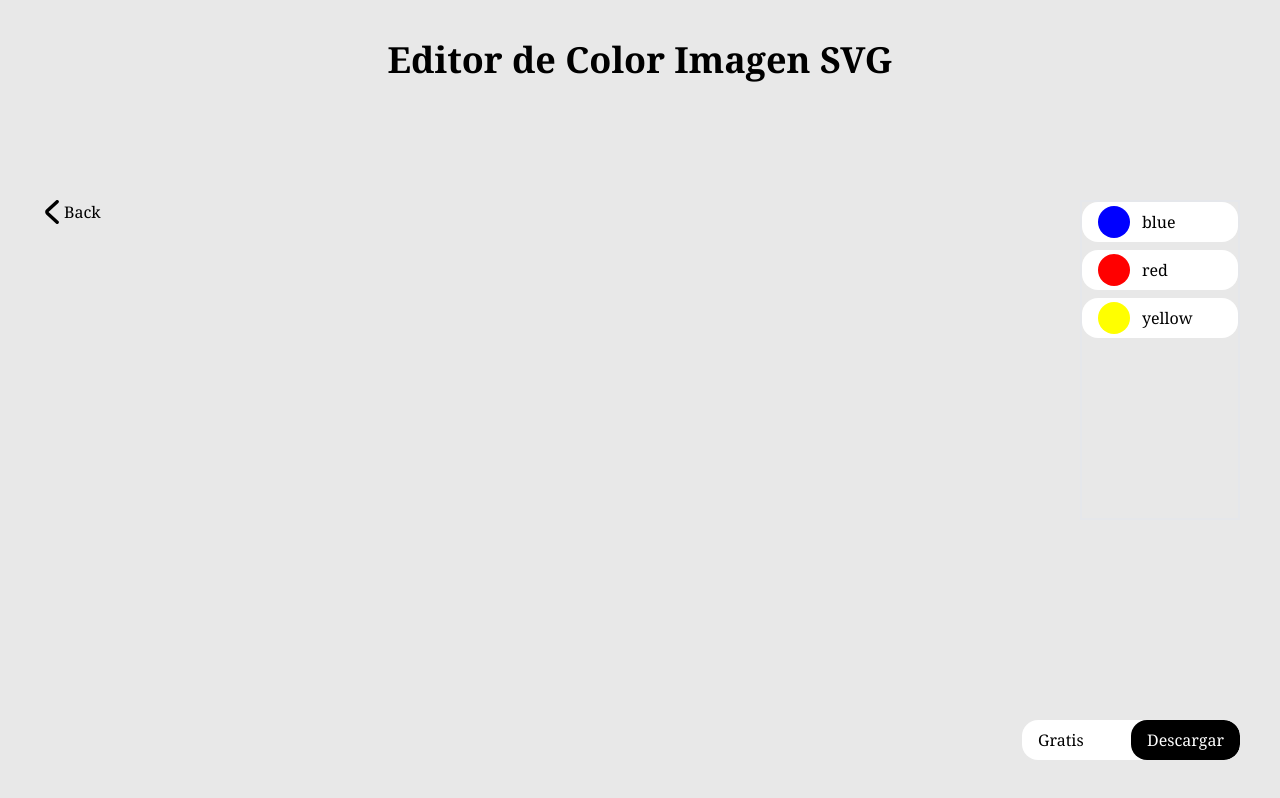
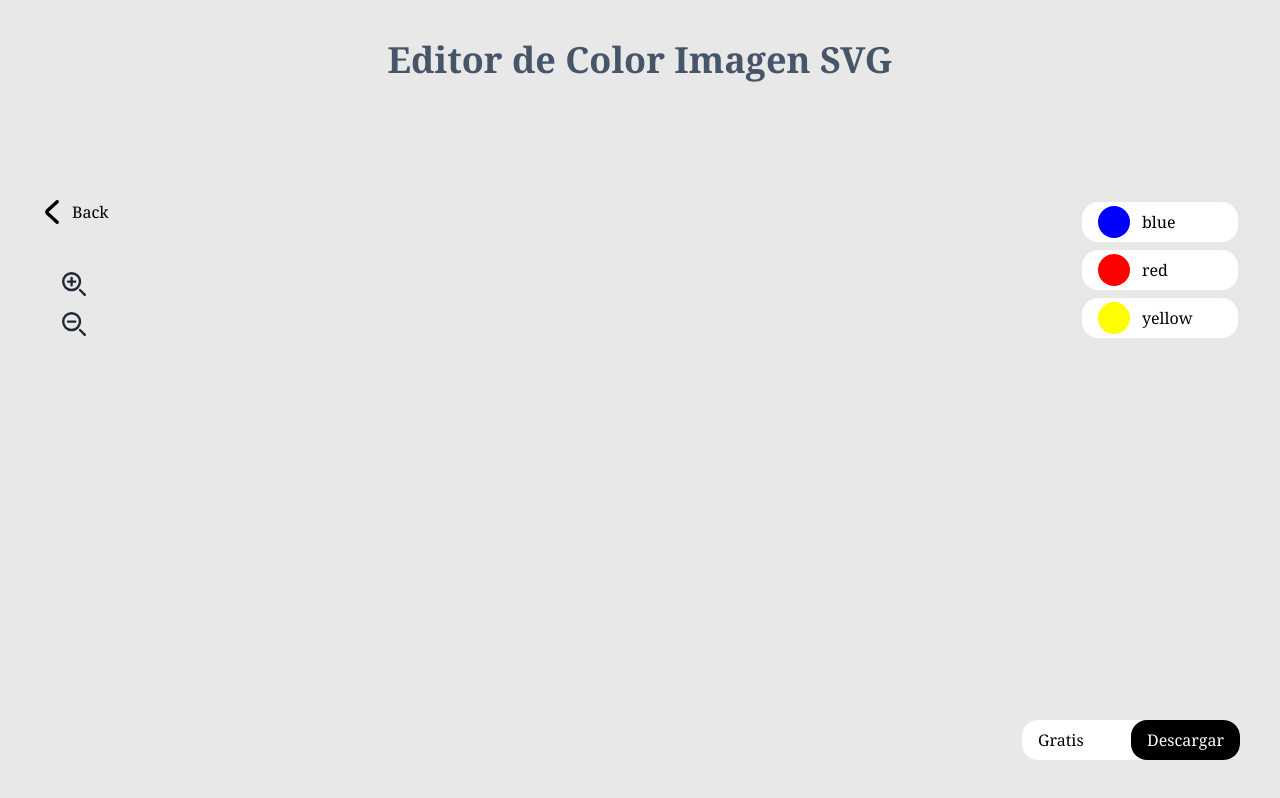
Before and after one commit to devSalas/editor-svg-editor, a React (Vite) app: page /editor in a window 1280 px wide. Built offline with nearby package versions, Linux system fonts and the light colour scheme.

Commit message:
feat: agregar funcionalidad de  zoom a componente editorImage

```diff
--- a/src/App.jsx
+++ b/src/App.jsx
@@ -2,6 +2,7 @@ import { Route, Routes } from "react-router-dom"
 import Home from "./components/Home"
 import EditorImage from "./components/EditorImage"
 import { ImageProvider } from "./context/ImageContext"
+import ZoomableImage from "./Hook/useZoomableImage"
 
 
 
@@ -14,6 +15,7 @@ function App() {
       <Routes>
         <Route path="/"  element={<Home/>} />
         <Route path="/editor"  element={<EditorImage/>} />
+
       </Routes>
     </ImageProvider>
     </>
--- /dev/null
+++ b/src/Hook/useZoomableImage.jsx
@@ -0,0 +1,21 @@
+import  { useState } from 'react';
+
+const useZoomableImage = () => {
+  const [zoomLevel, setZoomLevel] = useState(1);
+
+  const handleZoomIn = () => {
+    if(zoomLevel > 1.6 ) return
+    setZoomLevel(prevZoomLevel => prevZoomLevel + 0.1);
+  };
+
+  const handleZoomOut = () => {
+    if(zoomLevel<0.6) return
+    setZoomLevel(prevZoomLevel => prevZoomLevel - 0.1);
+  };
+
+  return {zoomLevel,handleZoomIn, handleZoomOut}
+
+
+};
+
+export default useZoomableImage;
--- a/src/components/EditorImage.jsx
+++ b/src/components/EditorImage.jsx
@@ -2,8 +2,11 @@ import { useContext,useRef} from 'react';
 import { ImageContext } from '../context/ImageContext';
 import ColorStrip from './ColorStrip';
 import { Link } from 'react-router-dom';
+import useZoomableImage from '../Hook/useZoomableImage';
+
 const EditorImage = () => {
   const {imageUrl,colors} = useContext(ImageContext);
+  const {zoomLevel,handleZoomIn,handleZoomOut} = useZoomableImage()
   const svgRef = useRef(null);
 
   const handleClick = (e)=>{
@@ -30,20 +33,26 @@ const EditorImage = () => {
   }
   return (
 
-    <div className=" w-screen h-screen text-black-500 flex flex-col items-center relative max-w-7xl m-auto font-serif">
+    <div className=" w-screen h-screen overflow-hidden text-black-500 flex flex-col items-center relative max-w-7xl m-auto font-serif">
 
-        <h2 className='text-4xl mt-10 font-extrabold'> Editor de Color Imagen SVG</h2>
-
-        <Link to={"/"} className='absolute top-1/4 left-10 cursor-pointer flex '>
-       {/*  <div > */}
+        <h2 className='text-4xl mt-10 font-extrabold relative  z-20 text-slate-600'> Editor de Color Imagen SVG</h2>
+        <div className='absolute top-1/4 left-10 cursor-pointer flex flex-col items-center gap-4 z-20'>
+        <Link to={"/"} className="flex gap-2 mb-8" >
         <svg className="w-6 h-6" aria-hidden="true" xmlns="http://www.w3.org/2000/svg"    fill="none" viewBox="0 0 8 14">
         <path stroke="currentColor" strokeLinecap="round" strokeLinejoin="round" strokeWidth="2" d="M7 1 1.3 6.326a.91.91 0 0 0 0 1.348L7 13"/>
         </svg>
         <span>Back</span>
-        {/* </div> */}
         </Link>
+        <svg onClick={handleZoomIn} className="w-6 h-6 text-gray-800 dark:text-white" aria-hidden="true" xmlns="http://www.w3.org/2000/svg" fill="none" viewBox="0 0 20 20">
+        <path stroke="currentColor" strokeLinecap="round" strokeLinejoin="round" strokeWidth="2" d="m19 19-4-4M5 8h6m-3 3V5m7 3A7 7 0 1 1 1 8a7 7 0 0 1 14 0Z"/>
+        </svg>
+        <svg onClick={handleZoomOut} className="w-6 h-6 text-gray-800 dark:text-white" aria-hidden="true" xmlns="http://www.w3.org/2000/svg" fill="none" viewBox="0 0 20 20">
+        <path stroke="currentColor" strokeLinecap="round" strokeLinejoin="round" strokeWidth="2" d="m19 19-4-4M5 8h6m4 0A7 7 0 1 1 1 8a7 7 0 0 1 14 0Z"/>
+        </svg>
+
+      </div>
       <div className='w-80 m-auto'>
-        <div  onClick={handleClick} ref={svgRef} dangerouslySetInnerHTML={{ __html: imageUrl }} />
+        <div  onClick={handleClick}  ref={svgRef} dangerouslySetInnerHTML={{ __html: imageUrl }} style={{ transform: `scale(${zoomLevel})` }} />
       </div>
       <ColorStrip/>
       <div className='absolute bottom-0 right-0 overflow-hidden  rounded-2xl bg-white mr-10 mb-10 grid grid-cols-2  '>
--- a/src/components/Home.jsx
+++ b/src/components/Home.jsx
@@ -3,9 +3,10 @@ import { useContext,useState } from 'react';
 import { useNavigate } from 'react-router-dom';
 import "./Home.css"
 
+
 const Home = () => {
   const navigate = useNavigate();
-  const { setImageUrl} = useContext(ImageContext);
+  const { setImageUrl,imageUrl} = useContext(ImageContext);
   const [nameImage,setNameImage] = useState("")
 
   const handleChange = (e) => {
@@ -24,7 +25,7 @@ const Home = () => {
   const redirectToOtherPage = (e) => {
     e.preventDefault();
 
-    (setImageUrl) ? navigate('/editor')  : ""
+    (imageUrl) ? navigate('/editor')  : ""
 
   };
 
@@ -54,6 +55,7 @@ const Home = () => {
             comenzar
           </button>
         </form>
+
       </div>
     </div>
   );
```
